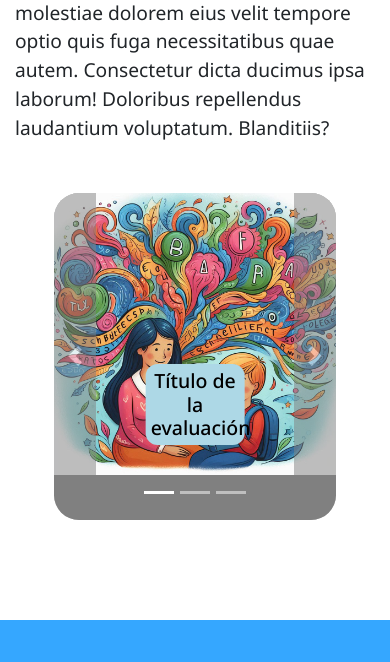
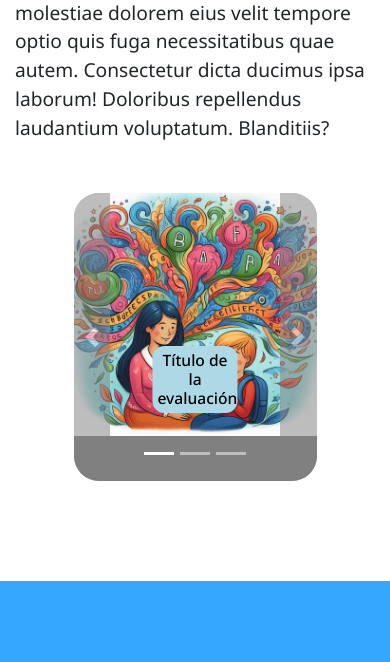
Before and after one commit to SdazaP/pre-diagnostico-dislexia, a PHP site: page /evaluaciones.html in a window 390 px wide. Shown: the part 267-929 px from the top of the page. Run offline with PHP 8.4, Linux system fonts and the light colour scheme; some libraries are stand-ins or nearby versions; some web fonts are replaced.

Commit message:
Carrusel aún más pequeño

```diff
--- a/css/style.css
+++ b/css/style.css
@@ -199,7 +199,7 @@ body {
 
 /* Carrusel */
 .container.mt-4.carrusel{
-    width: 80%;
+    width: 70%;
 }
 
 .carousel-inner {
@@ -259,7 +259,7 @@ body {
 
 @media (max-width: 426px) {
     .carousel-caption h3 {
-        font-size: 5vw;
+        font-size: 4vw;
     }
 }
 
```
